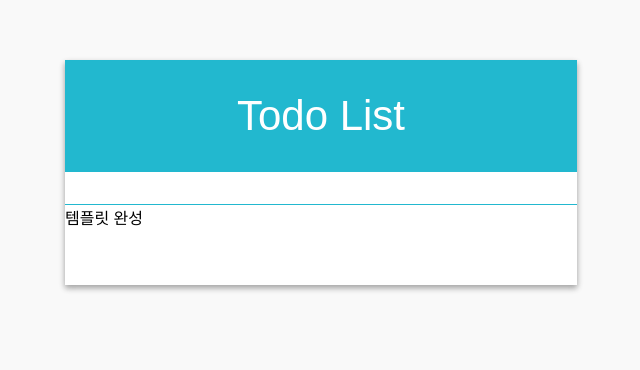
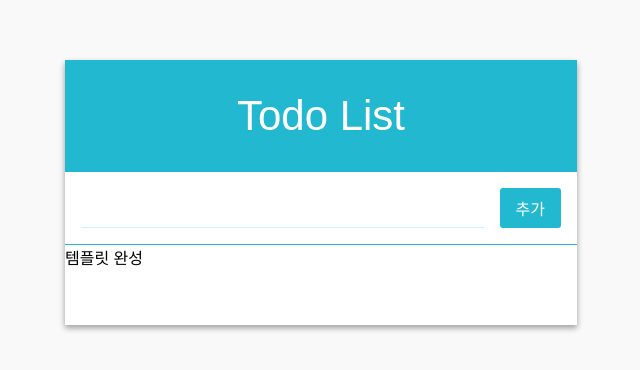
Before and after one commit to whistleJs/React_todo, a React (Create React App) app: page / in a window 1280 px wide. Shown: the top 370 px of the page, without its empty margins (319-959 px from the left). Built offline with nearby package versions, Linux system fonts and the light colour scheme.

Commit message:
App.js - Form 추가

```diff
--- a/src/App.js
+++ b/src/App.js
@@ -1,11 +1,12 @@
 import React, { Component } from 'react';
 
 import TodoListTemplate from './components/TodoListTemplate';
+import Form from './components/Form';
 
 class App extends Component {
   render() {
     return (
-      <TodoListTemplate>
+      <TodoListTemplate form={<Form />}>
         템플릿 완성
       </TodoListTemplate>
     )
```
